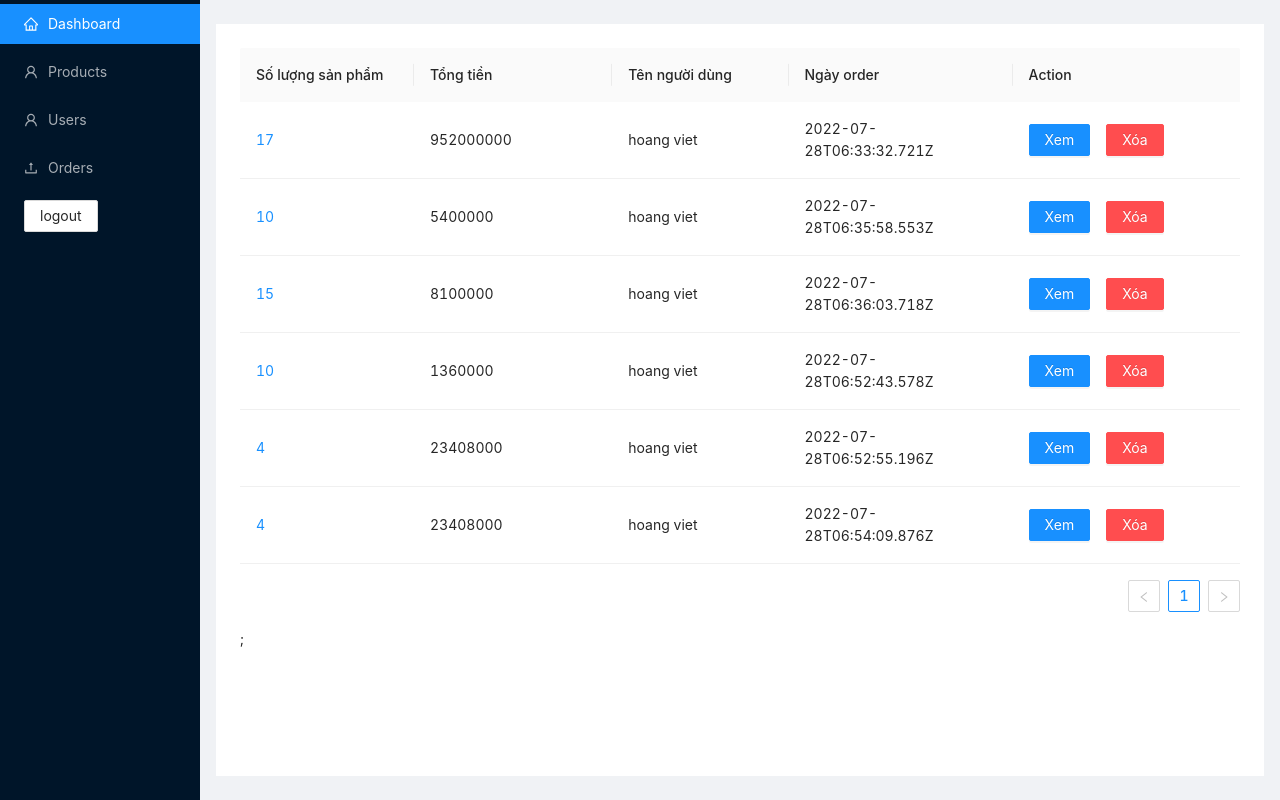
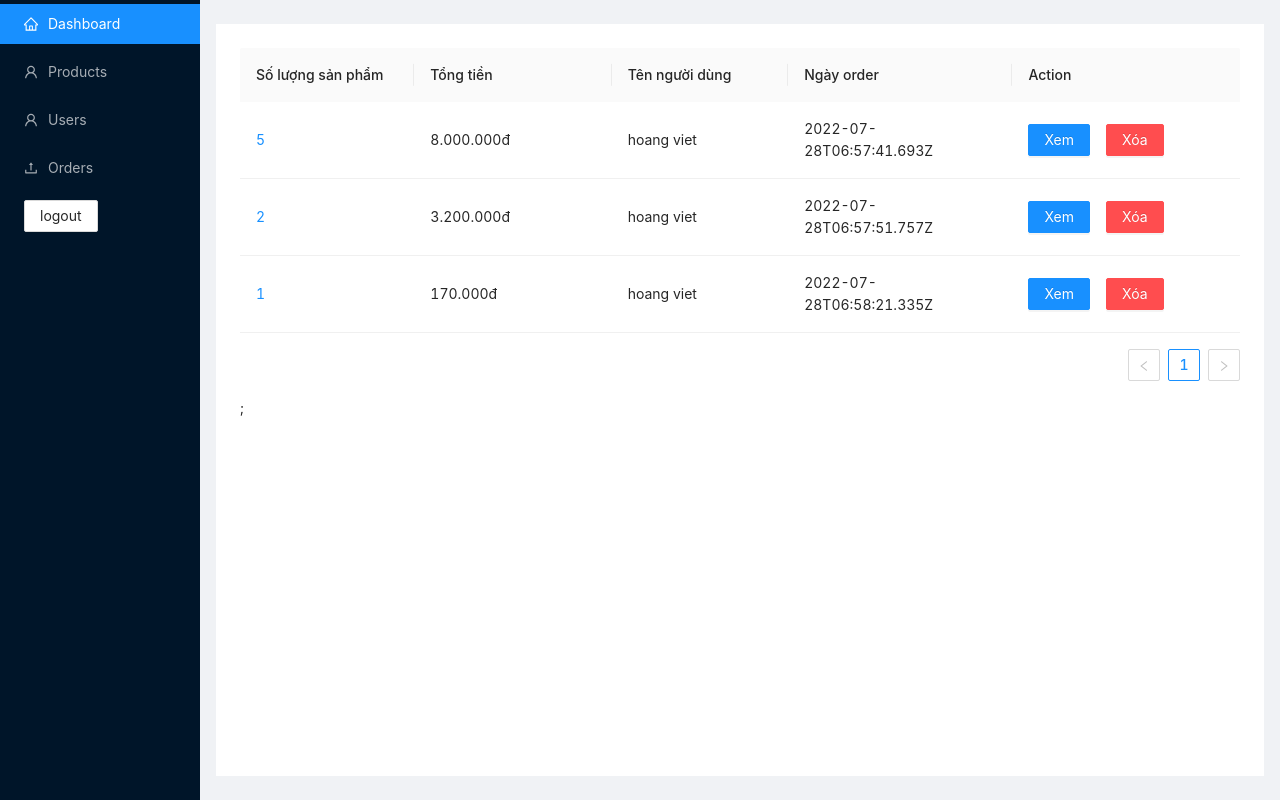
Before and after one commit to ungnhohoangviet12/react-phonesotre, a React (Create React App) app: page /admin/orders in a window 1280 px wide. Built offline with nearby package versions, Linux system fonts and the light colour scheme; data requests are answered from the project's data file; a web font is replaced by a local one.

Commit message:
format number total price admin product and order

```diff
--- a/db.json
+++ b/db.json
@@ -1,11 +1,5 @@
 {
   "products": [
-    {
-      "name": "0",
-      "price": "41990000",
-      "image": "https://media3.scdn.vn/img4/2021/11_24/J5y3Spo108iupKXYaIcw_simg_de2fe0_250x250_maxb.png",
-      "id": 301
-    },
     {
       "name": "Laptop vẽ CAD 3D Đồ họa Photoshop Dell tablet FullHD IPs cảm ứng Cpu i5 Ram 8G SSD HDMi nguyên zin",
       "price": "1600000",
@@ -305,46 +299,25 @@
   ],
   "orders": [
     {
-      "amount": 17,
-      "total": 952000000,
-      "day": "2022-07-28T06:33:32.721Z",
+      "amount": 5,
+      "total": 8000000,
+      "day": "2022-07-28T06:57:41.693Z",
       "name": "hoang viet",
-      "id": 1
+      "id": 11
     },
     {
-      "amount": 10,
-      "total": 5400000,
-      "day": "2022-07-28T06:35:58.553Z",
+      "amount": 2,
+      "total": 3200000,
+      "day": "2022-07-28T06:57:51.757Z",
       "name": "hoang viet",
-      "id": 2
+      "id": 12
     },
     {
-      "amount": 15,
-      "total": 8100000,
-      "day": "2022-07-28T06:36:03.718Z",
+      "amount": 1,
+      "total": 170000,
+      "day": "2022-07-28T06:58:21.335Z",
       "name": "hoang viet",
-      "id": 3
-    },
-    {
-      "amount": 10,
-      "total": 1360000,
-      "day": "2022-07-28T06:52:43.578Z",
-      "name": "hoang viet",
-      "id": 4
-    },
-    {
-      "amount": 4,
-      "total": 23408000,
-      "day": "2022-07-28T06:52:55.196Z",
-      "name": "hoang viet",
-      "id": 5
-    },
-    {
-      "amount": 4,
-      "total": 23408000,
-      "day": "2022-07-28T06:54:09.876Z",
-      "name": "hoang viet",
-      "id": 6
+      "id": 13
     }
   ],
   "comments": [
@@ -673,6 +646,11 @@
       "ad": 2626,
       "title": "q",
       "id": 67
+    },
+    {
+      "ad": 2621,
+      "title": "ssadsa",
+      "id": 68
     }
   ]
 }
--- a/src/layouts/Admin/Orders/ListOrders.js
+++ b/src/layouts/Admin/Orders/ListOrders.js
@@ -26,8 +26,12 @@ const ListOrders = () => {
         },
         {
             title: 'Tổng tiền',
-            dataIndex: 'total',
             key: 'total',
+            render: (text, record, index) => {
+                return (
+                    <li>{new Intl.NumberFormat('vi').format(record.total)}đ</li>
+                )
+            }
         },
         {
             title: 'Tên người dùng',
--- a/src/layouts/Admin/Products/ListProduct.js
+++ b/src/layouts/Admin/Products/ListProduct.js
@@ -43,8 +43,12 @@ const ListProduct = () => {
         },
         {
             title: 'Price',
-            dataIndex: 'price',
             key: 'price',
+            render: (text, record) => {
+                return (
+                    <li>{new Intl.NumberFormat('vi').format(record.price)}đ</li>
+                )
+            }
         },
         {
             title: 'Image',
```
